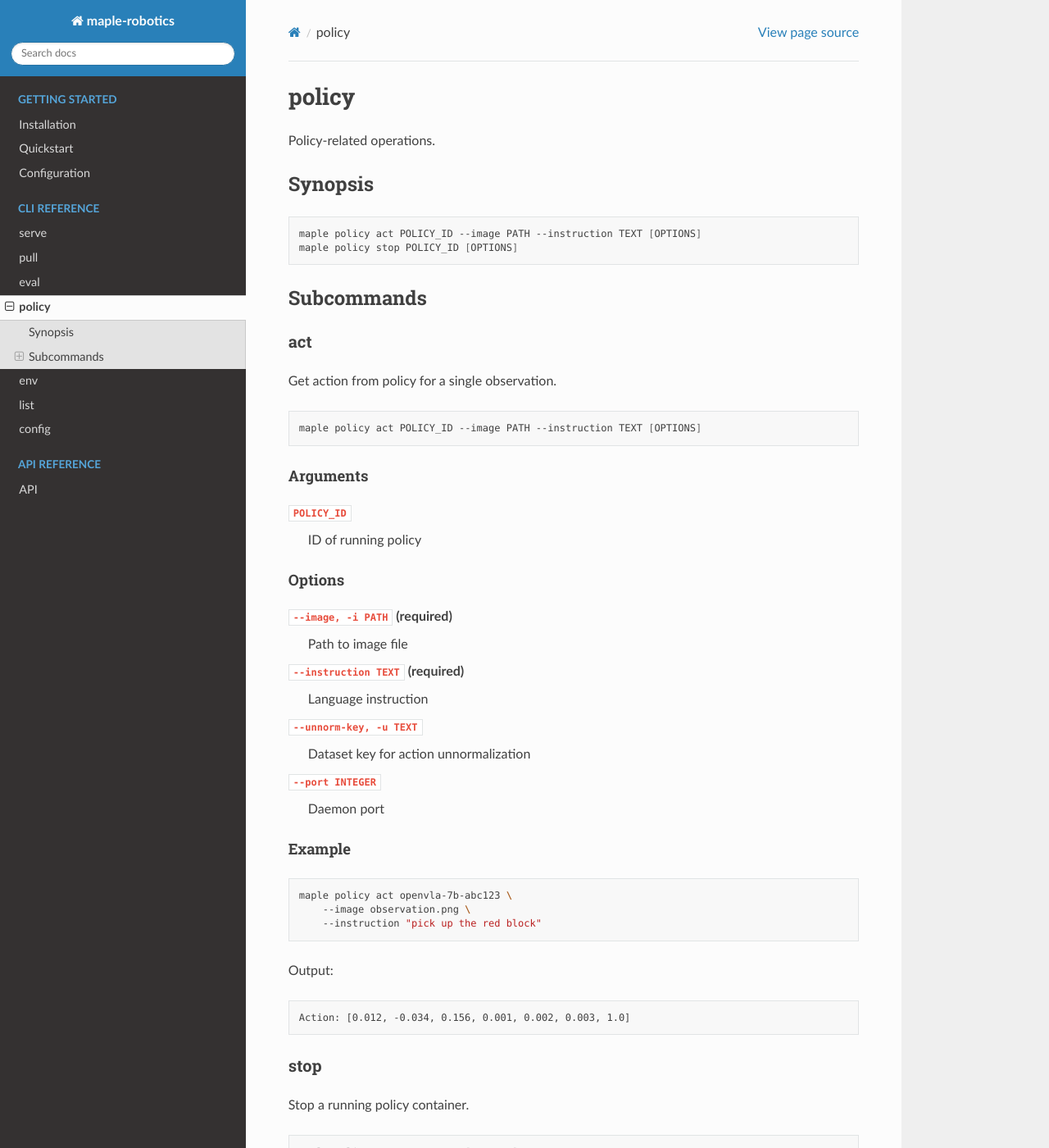
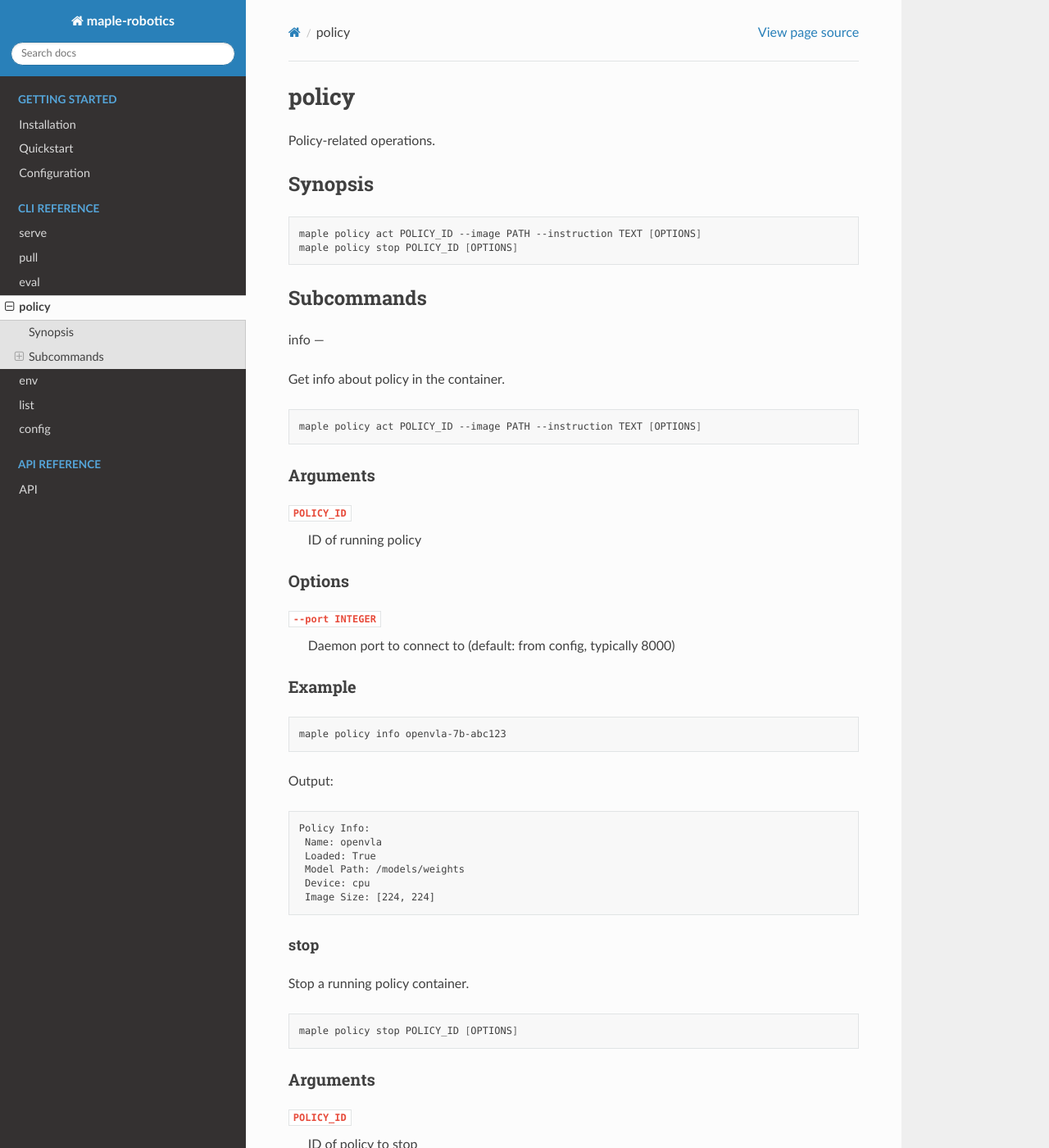
Before and after one commit to Shaswat2001/maple-robotics, a Sphinx documentation site: the page built from docs/source/commands/policy.rst, in a window 1280 px wide and 1400 px high. Shown: the whole window at 82% size. Built offline with Sphinx 7.4.7 and the Read the Docs theme 3.1.0, drawn with Linux system fonts in a browser that asks for light colours.

Commit message:
fix: change in the cli to make it more robust

```diff
--- a/docs/source/commands/env.rst
+++ b/docs/source/commands/env.rst
@@ -179,7 +179,7 @@ Output:
 
 Notes
 ^^^^^
-- You need to setup the environment first before calling info.
+- You need to ``setup`` the environment first before calling ``info``.
 
 stop
 ----
--- a/docs/source/commands/policy.rst
+++ b/docs/source/commands/policy.rst
@@ -15,10 +15,10 @@ Synopsis
 Subcommands
 ===========
 
-act
+info
 ---
 
-Get action from policy for a single observation.
+Get info about policy in the container.
 
 .. code-block:: bash
 
@@ -33,33 +33,26 @@ Arguments
 Options
 ^^^^^^^
 
-``--image, -i PATH`` (required)
-    Path to image file
-
-``--instruction TEXT`` (required)
-    Language instruction
-
-``--unnorm-key, -u TEXT``
-    Dataset key for action unnormalization
-
 ``--port INTEGER``
-    Daemon port
+    Daemon port to connect to (default: from config, typically 8000)
 
 Example
 ^^^^^^^
 
 .. code-block:: bash
 
-   maple policy act openvla-7b-abc123 \
-       --image observation.png \
-       --instruction "pick up the red block"
+   maple policy info openvla-7b-abc123
 
 Output:
 
 .. code-block:: text
 
-   Action: [0.012, -0.034, 0.156, 0.001, 0.002, 0.003, 1.0]
-
+   Policy Info:
+    Name: openvla
+    Loaded: True
+    Model Path: /models/weights
+    Device: cpu
+    Image Size: [224, 224]
 stop
 ----
 
```
Also changed, not shown: other parts of docs/source/commands/env.rst (+1 -1 lines), 3 other files.
